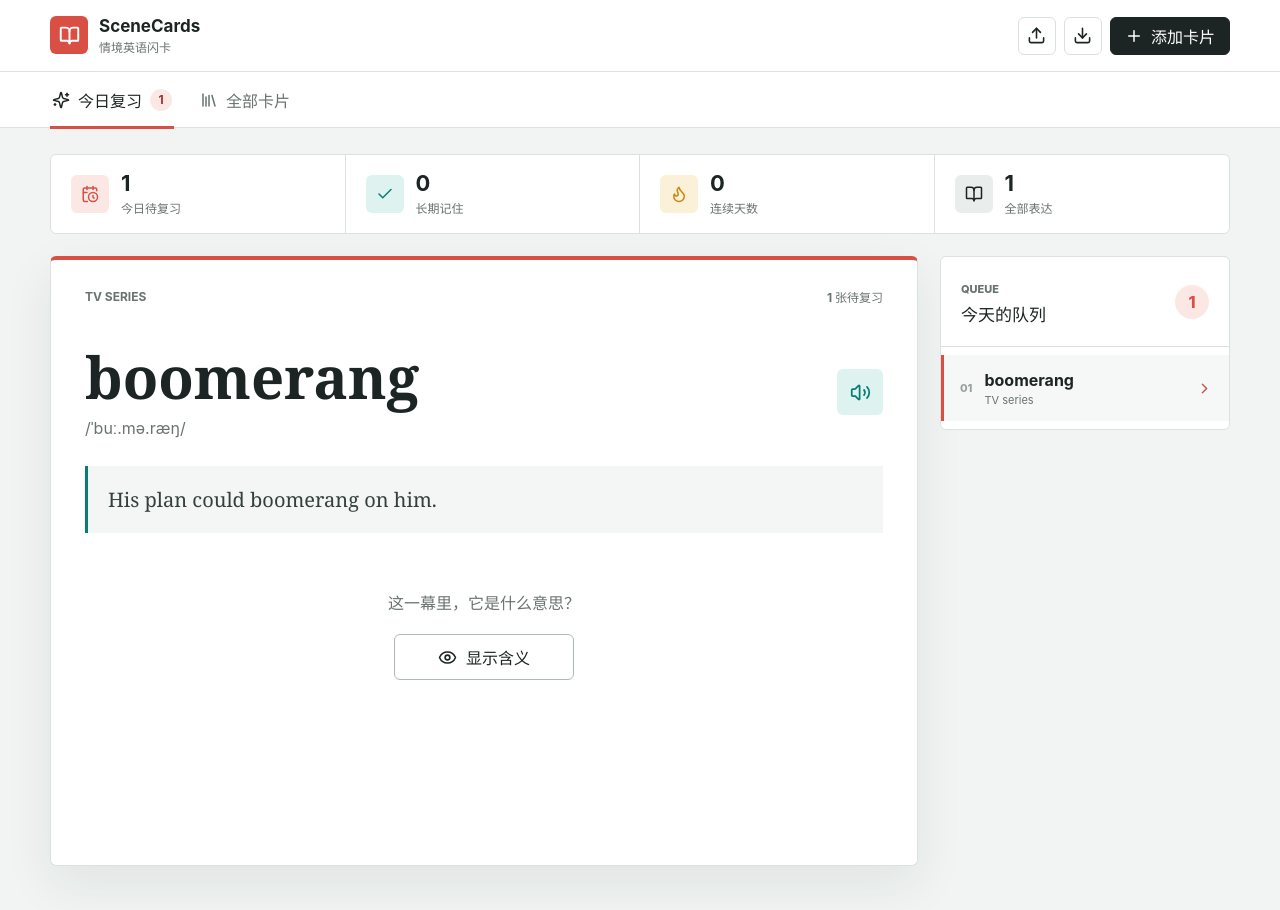
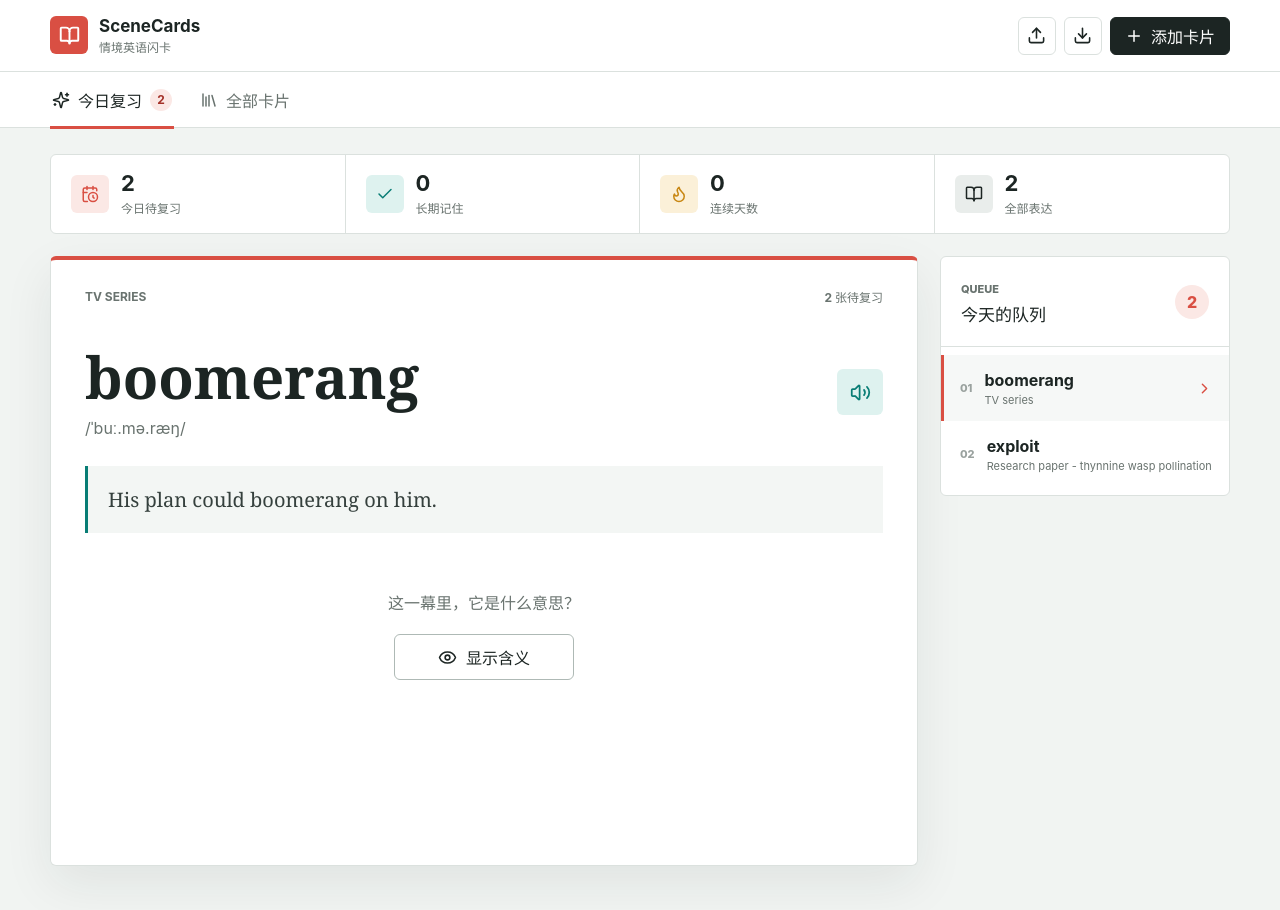
Before and after one commit to RickZ42/SceneCards, a React (Vite) app: page / in a window 1280 px wide. Shown: the top 910 px of the page. Built offline with nearby package versions, Linux system fonts and the light colour scheme.

Commit message:
Add exploit context card

```diff
--- a/package.json
+++ b/package.json
@@ -6,6 +6,8 @@
   "scripts": {
     "dev": "vite --host 127.0.0.1 --port 5173 --strictPort",
     "build": "vite build",
+    "prestart": "vite build",
+    "start": "vite preview --host 127.0.0.1 --port 5173 --strictPort",
     "preview": "vite preview"
   },
   "dependencies": {
--- a/src/App.jsx
+++ b/src/App.jsx
@@ -1,28 +1,26 @@
 import React, { useEffect, useMemo, useRef, useState } from "react";
-import {
-  ArchiveRestore,
-  BookOpen,
-  CalendarClock,
-  Check,
-  ChevronRight,
-  Download,
-  Edit3,
-  Eye,
-  Flame,
-  Library,
-  Plus,
-  Search,
-  Sparkles,
-  Trash2,
-  Upload,
-  Volume2,
-  X,
-} from "lucide-react";
+import ArchiveRestore from "lucide-react/dist/esm/icons/archive-restore.js";
+import BookOpen from "lucide-react/dist/esm/icons/book-open.js";
+import CalendarClock from "lucide-react/dist/esm/icons/calendar-clock.js";
+import Check from "lucide-react/dist/esm/icons/check.js";
+import ChevronRight from "lucide-react/dist/esm/icons/chevron-right.js";
+import Download from "lucide-react/dist/esm/icons/download.js";
+import Edit3 from "lucide-react/dist/esm/icons/edit-3.js";
+import Eye from "lucide-react/dist/esm/icons/eye.js";
+import Flame from "lucide-react/dist/esm/icons/flame.js";
+import Library from "lucide-react/dist/esm/icons/library.js";
+import Plus from "lucide-react/dist/esm/icons/plus.js";
+import Search from "lucide-react/dist/esm/icons/search.js";
+import Sparkles from "lucide-react/dist/esm/icons/sparkles.js";
+import Trash2 from "lucide-react/dist/esm/icons/trash-2.js";
+import Upload from "lucide-react/dist/esm/icons/upload.js";
+import Volume2 from "lucide-react/dist/esm/icons/volume-2.js";
+import X from "lucide-react/dist/esm/icons/x.js";
 
 const STORAGE_KEY = "scenecards.data.v1";
 const DAY_MS = 24 * 60 * 60 * 1000;
 
-const sampleCard = {
+const boomerangCard = {
   id: "sample-boomerang",
   expression: "boomerang",
   pronunciation: "/ˈbuː.mə.ræŋ/",
@@ -44,6 +42,34 @@ const sampleCard = {
   lastReviewedAt: null,
 };
 
+const exploitCard = {
+  id: "research-exploit-thynnine-orchid",
+  expression: "exploit",
+  pronunciation: "/ɪkˈsplɔɪt/",
+  meaning:
+    "利用某种机制、弱点或机会，使自己获益；这里指性欺骗兰花利用 thynnine 蜂正常的配偶搜索机制完成授粉。",
+  originalLine:
+    "These results provide an exciting foundation for investigating chemical communication and how sexually deceptive orchids exploit the normal mate-search system of their thynnine wasp pollinators.",
+  sceneContext:
+    "科研论文语境：兰花借助或操纵传粉蜂正常寻找配偶的系统，达到自身的授粉目的。",
+  personalExample:
+    "Some parasites exploit their hosts' behaviour to complete their life cycle.",
+  memoryHook:
+    "exploit = use something to your own advantage；比 use 更强调借力、占便宜或操纵。",
+  source: "Research paper - thynnine wasp pollination",
+  tags: ["research", "biology", "verb"],
+  createdAt: new Date().toISOString(),
+  updatedAt: new Date().toISOString(),
+  dueAt: new Date().toISOString(),
+  intervalDays: 0,
+  ease: 2.5,
+  repetitions: 0,
+  lapses: 0,
+  lastReviewedAt: null,
+};
+
+const bundledCards = [boomerangCard, exploitCard];
+
 const emptyForm = {
   expression: "",
   pronunciation: "",
@@ -56,16 +82,42 @@ const emptyForm = {
   tags: "",
 };
 
+function mergeBundledCards(data) {
+  const cards = Array.isArray(data.cards) ? data.cards : [];
+  const bundledIds = new Set(bundledCards.map((card) => card.id));
+  const installedSeeds = new Set(
+    Array.isArray(data.installedSeeds)
+      ? data.installedSeeds
+      : cards
+          .filter((card) => bundledIds.has(card.id))
+          .map((card) => card.id),
+  );
+  const existingExpressions = new Set(
+    cards.map((card) => card.expression?.trim().toLowerCase()).filter(Boolean),
+  );
+  const additions = bundledCards.filter(
+    (card) =>
+      !installedSeeds.has(card.id) &&
+      !existingExpressions.has(card.expression.toLowerCase()),
+  );
+
+  return {
+    cards: [...additions, ...cards],
+    reviews: Array.isArray(data.reviews) ? data.reviews : [],
+    installedSeeds: [...bundledIds],
+  };
+}
+
 function loadStore() {
   try {
     const saved = JSON.parse(localStorage.getItem(STORAGE_KEY));
     if (saved && Array.isArray(saved.cards)) {
-      return { cards: saved.cards, reviews: saved.reviews || [] };
+      return mergeBundledCards(saved);
     }
   } catch {
     // A damaged local backup should not prevent the app from opening.
   }
-  return { cards: [sampleCard], reviews: [] };
+  return mergeBundledCards({ cards: [], reviews: [], installedSeeds: [] });
 }
 
 function localDateKey(value = new Date()) {
@@ -269,6 +321,7 @@ function App() {
       at: new Date().toISOString(),
     };
     setStore((previous) => ({
+      ...previous,
       cards: previous.cards.map((card) =>
         card.id === currentCard.id ? reviewed : card,
       ),
@@ -350,6 +403,7 @@ function App() {
     const confirmed = window.confirm(`删除“${card.expression}”？此操作无法撤销。`);
     if (!confirmed) return;
     setStore((previous) => ({
+      ...previous,
       cards: previous.cards.filter((item) => item.id !== card.id),
       reviews: previous.reviews.filter((review) => review.cardId !== card.id),
     }));
@@ -387,7 +441,7 @@ function App() {
           `导入 ${data.cards.length} 张卡片并替换当前内容？`,
         );
         if (confirmed) {
-          setStore({ cards: data.cards, reviews: data.reviews || [] });
+          setStore(mergeBundledCards(data));
           setRevealed(false);
           setToast("备份已恢复");
         }
```
Also changed, not shown: 1 other file (tests, documents, lock files or other folders).
